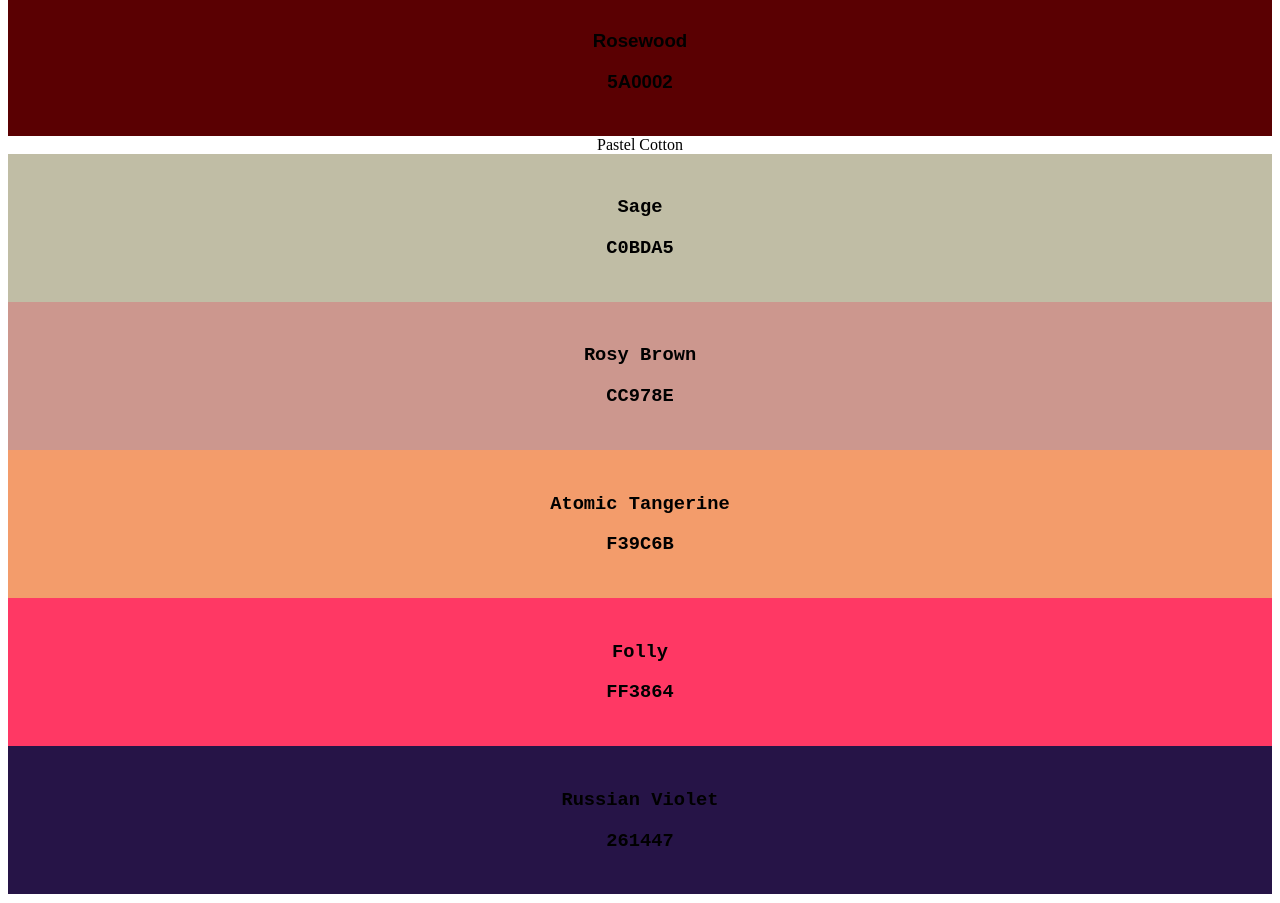
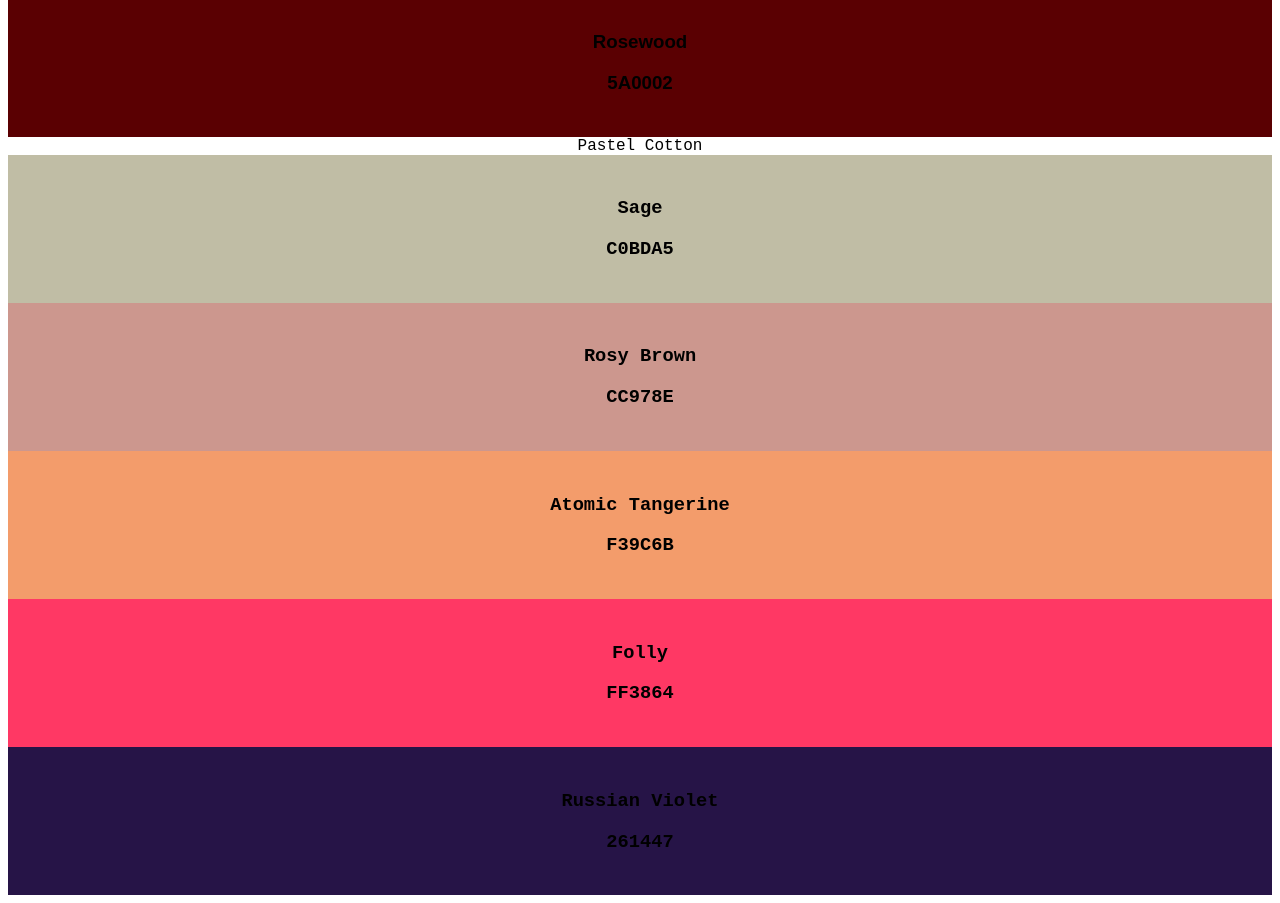
Before and after one commit to preciousa24/preciousa24.github.io, a plain HTML site: page exercise/color-palette/index.html in a window 1280 px wide. Shown: the part 1380-2283 px from the top of the page. Drawn offline with Linux system fonts and the light colour scheme.

Commit message:
color palette update

```diff
--- a/exercise/color-palette/css/style.css
+++ b/exercise/color-palette/css/style.css
@@ -1,6 +1,6 @@
 #style-1-heading {
     text-align:center;
-    font-family:'Times New Roman', Times, serif;
+    font-family: cursive
 }
 
 #style-1-block-1 {
@@ -40,7 +40,7 @@
 
 #style-2-heading {
     text-align:center;
-    font-family:'Times New Roman', Times, serif;
+    font-family: Arial, Helvetica, sans-serif;
 }
 
 #style-2-block-1 {
@@ -80,7 +80,7 @@
 
 #style-3-heading {
     text-align:center;
-    font-family:'Times New Roman', Times, serif;
+    font-family: 'Courier New', Courier, monospace;
 }
 
 #style-3-block-1 {
```
